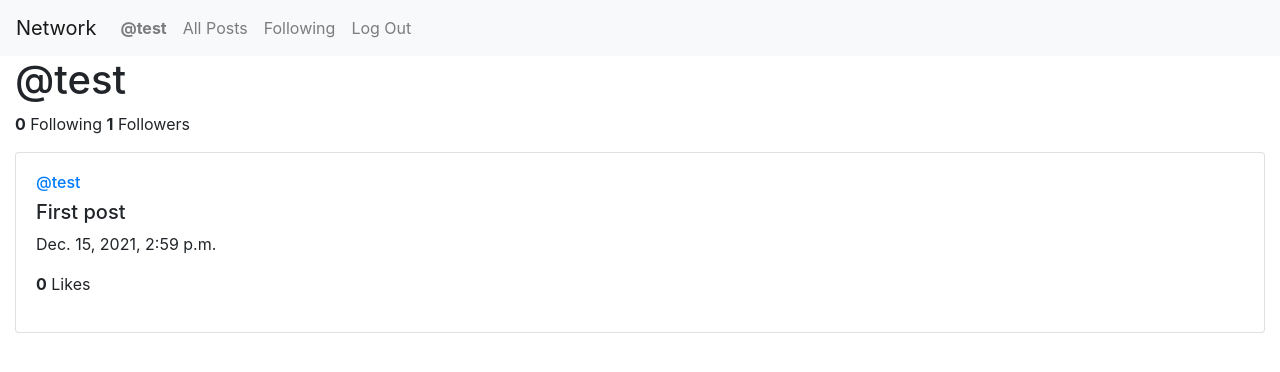
After one commit to jathurchan/CS50-Web, a Django app: a page that uses Web Programming with Python and Javascript/4. Network/network/templates/network/layout.html in a window 1280 px wide. The commit adds this page. Shown: the top 372 px of the page. Run offline with Django 3.2, Linux system fonts and the light colour scheme; a user stored in the database is signed in; data comes from the database, SQL or seed files in the repository; both versions use the stored data as it was after the commit; some libraries are stand-ins or nearby versions.

Commit message:
New Feature: Profile Page

```diff
--- a/Web Programming with Python and Javascript/4. Network/network/models.py
+++ b/Web Programming with Python and Javascript/4. Network/network/models.py
@@ -5,7 +5,7 @@ import uuid
 
 
 class User(AbstractUser):
-    pass
+    following = models.ManyToManyField("self", blank=True, symmetrical=False, related_name="followers")
 
 class Post(models.Model):
     id = models.UUIDField(primary_key=True, default=uuid.uuid4, editable=False) # each post uniquely identified using UUID v4
--- /dev/null
+++ b/Web Programming with Python and Javascript/4. Network/network/templates/network/following.html
@@ -0,0 +1,4 @@
+{% extends "network/layout.html" %}
+
+{% block body %}
+{% endblock %}
--- a/Web Programming with Python and Javascript/4. Network/network/templates/network/layout.html
+++ b/Web Programming with Python and Javascript/4. Network/network/templates/network/layout.html
@@ -16,7 +16,7 @@
               <ul class="navbar-nav mr-auto">
                 {% if user.is_authenticated %}
                     <li class="nav-item">
-                        <a class="nav-link" href="#"><strong>{{ user.username }}</strong></a>
+                        <a class="nav-link" href="{% url 'profile' username=user.username %}"><strong>@{{ user.username }}</strong></a>
                     </li>
                 {% endif %}
                 <li class="nav-item">
--- /dev/null
+++ b/Web Programming with Python and Javascript/4. Network/network/templates/network/profile.html
@@ -0,0 +1,32 @@
+{% extends "network/layout.html" %}
+
+{% block body %}
+
+    <h1>@{{username}}</h1>
+
+    {% if user.is_authenticated and user.username != username %}
+        <form action="{% url 'profile' username=username %}" method="post">
+            {% csrf_token %}
+            <input type="hidden" name="is_following" value="{{ is_following }}">
+            {% if is_following %}
+                <button type="submit" class="btn btn-light" style="margin: 5px 0;">Following</button>
+            {% else %}
+                <button type="submit" class="btn btn-dark" style="margin: 5px 0;">Follow</button>
+            {% endif %}
+        </form>
+    {% endif %}
+
+    <p><strong>{{following_counter}}</strong> Following <strong>{{followers_counter}}</strong> Followers</p>
+
+    {% for post in user_posts %}
+    <div class="card" style="margin: 5px 0;">
+        <div class="card-body">
+            <a href="{% url 'profile' username=post.user.username %}"><h6>@{{ post.user }}</h6></a>
+            <h5>{{ post.text }}</h5>
+            <p>{{ post.created_at }}</p>
+            <p><b>{{ post.likes }}</b> Likes</p>
+        </div>
+    </div>
+    {% endfor %}
+
+{% endblock %}
--- a/Web Programming with Python and Javascript/4. Network/network/urls.py
+++ b/Web Programming with Python and Javascript/4. Network/network/urls.py
@@ -7,5 +7,6 @@ urlpatterns = [
     path("", views.index, name="index"),
     path("login", views.login_view, name="login"),
     path("logout", views.logout_view, name="logout"),
-    path("register", views.register, name="register")
+    path("register", views.register, name="register"),
+    path("<str:username>", views.profile_view , name="profile")
 ]
--- a/Web Programming with Python and Javascript/4. Network/network/views.py
+++ b/Web Programming with Python and Javascript/4. Network/network/views.py
@@ -25,6 +25,13 @@ def index(request):
 
     return render(request, "network/index.html", {
         "posts": all_posts
+    })
+
+
+def error(request, errorTitle, errorMessage):
+    return render(request, "network/error.html", {
+        "errorTitle": errorTitle,
+        "errorMessage": errorMessage
     })
 
 
@@ -78,3 +85,48 @@ def register(request):
         return HttpResponseRedirect(reverse("index"))
     else:
         return render(request, "network/register.html")
+
+
+def profile_view(request, username):
+
+    # Attempt to get the user profile
+    try:
+
+        profile_user = User.objects.get(username=username)
+
+        followers = profile_user.followers
+        connected_username = request.user.username
+
+        is_following = followers.filter(username=connected_username).count() > 0    # if 1 the connected user is already following
+        connected_user = User.objects.get(username=connected_username)
+
+        # Toggle Follow / Following
+
+        if request.method == "POST":
+
+            if is_following:
+                connected_user.following.remove(profile_user)
+            else:
+                connected_user.following.add(profile_user)
+
+            is_following = followers.filter(username=connected_username).count() > 0    # if 1 the connected user is already following
+
+        # Update the counters
+
+        following_counter = profile_user.following.count()
+        followers_counter = profile_user.followers.count()
+
+        # Get the posts created by the profile user
+
+        user_posts = Post.objects.filter(user=profile_user)
+        user_posts = user_posts.order_by('-created_at')
+
+        return render(request, "network/profile.html", {
+            "username": username,
+            "following_counter": following_counter,
+            "followers_counter": followers_counter,
+            "user_posts": user_posts,
+            "is_following": is_following
+        })
+    except:
+        return error(request, "ERROR 404", "The requested page not found !")
```
Also changed, not shown: Web Programming with Python and Javascript/4. Network/network/templates/network/error.html (added, +10 -0 lines), Web Programming with Python and Javascript/4. Network/network/templates/network/index.html (+4 -7 lines), Web Programming with Python and Javascript/4. Network/db.sqlite3, Web Programming with Python and Javascript/4. Network/network/migrations/0006_user_following.py (added), Web Programming with Python and Javascript/4. Network/network/static/network/index.js (deleted).
